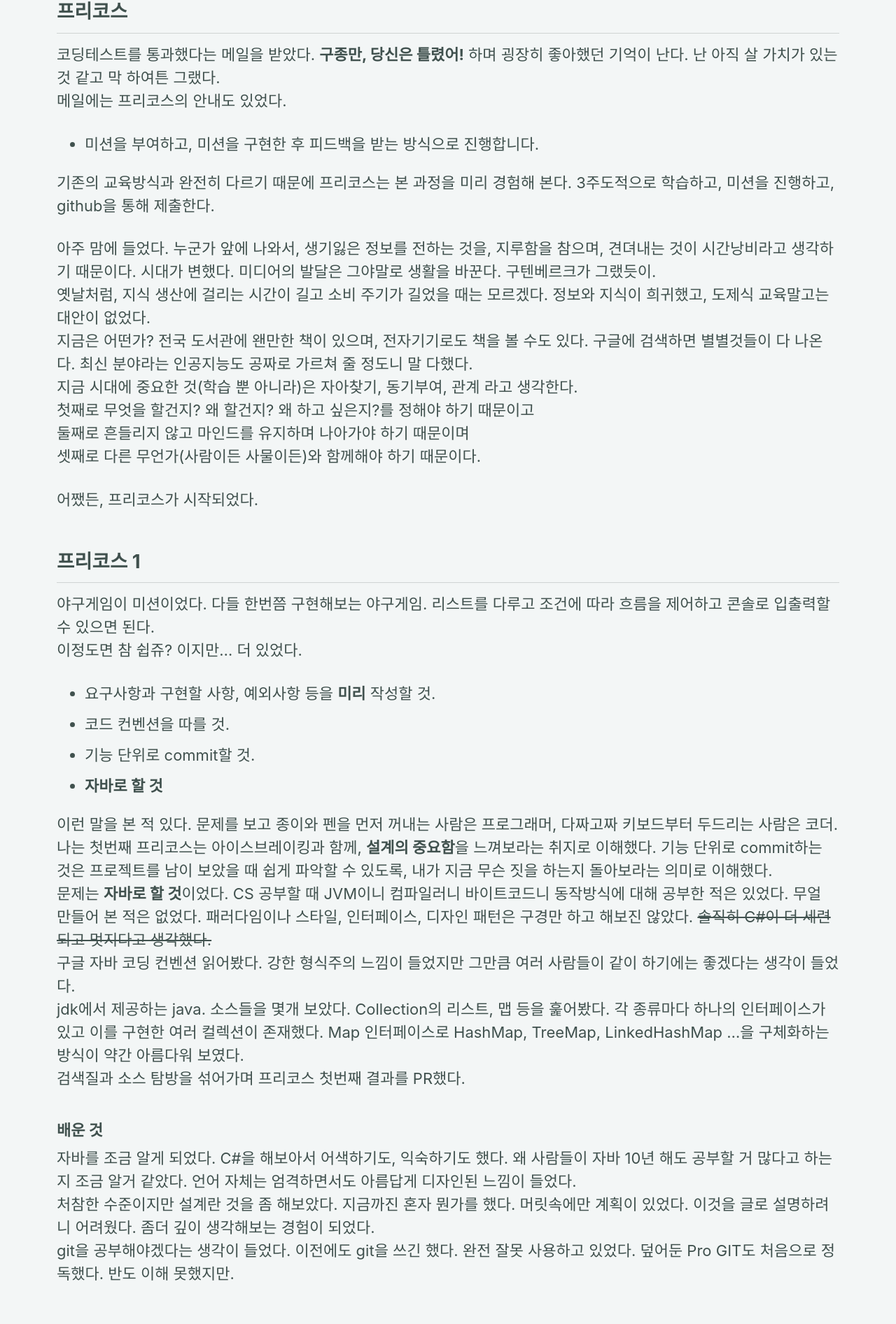
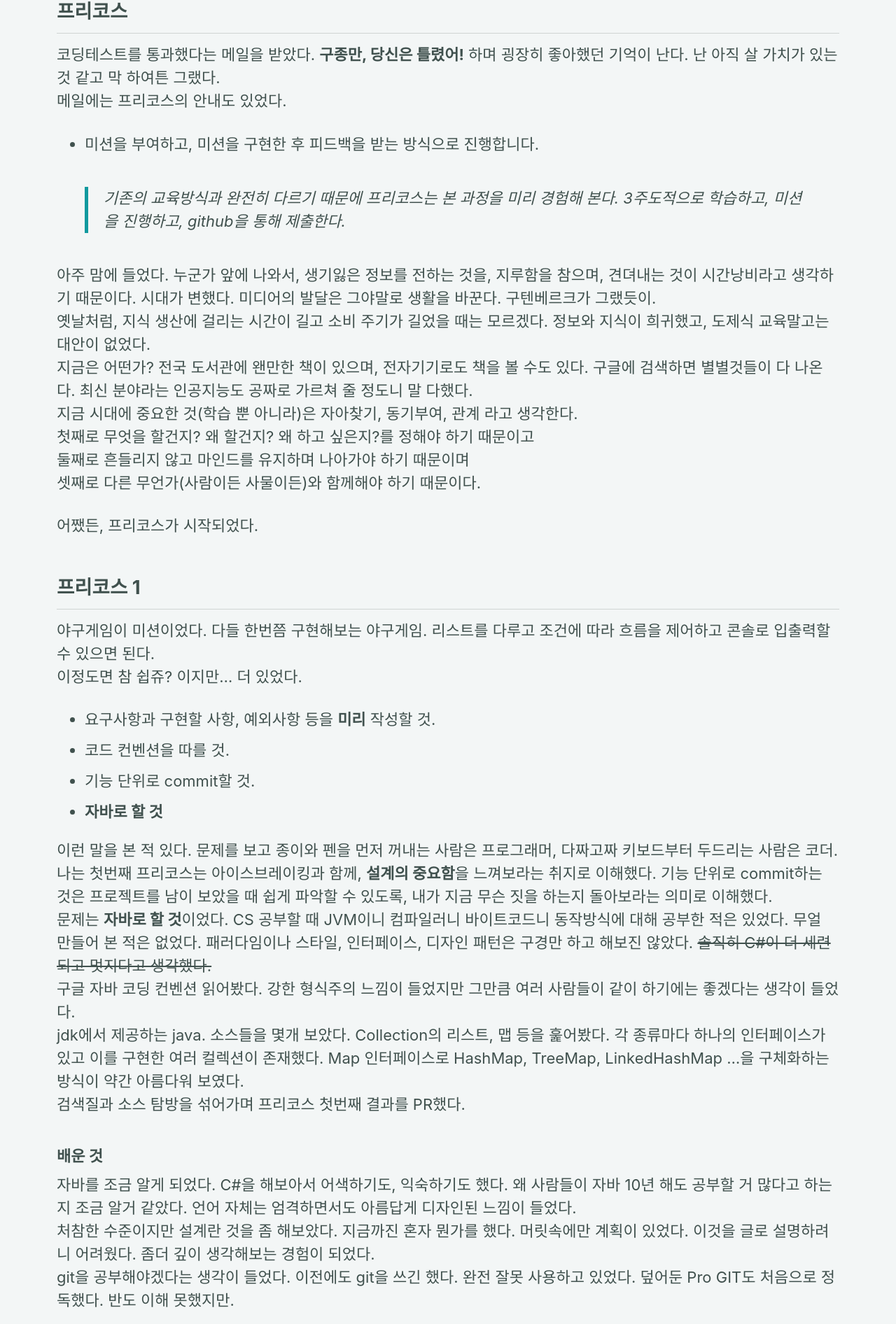
Before and after one commit to andole87/andole87.github.io, a Jekyll site: the page built from _posts/2019-04-10-woowahan-course.md, in a window 1280 px wide. Shown: the part 1476-3368 px from the top of the page at 70% size. Built offline with Jekyll 4.4.1, drawn with Linux system fonts in a browser that asks for light colours; cached includes are drawn as plain includes; comment, search, counter and statistics services are not loaded.

```diff
--- a/_posts/2019-04-10-woowahan-course.md
+++ b/_posts/2019-04-10-woowahan-course.md
@@ -32,8 +32,7 @@ comments: true
 코딩테스트를 통과했다는 메일을 받았다. **구종만, 당신은 틀렸어!** 하며 굉장히 좋아했던 기억이 난다. 난 아직 살 가치가 있는 것 같고 막 하여튼 그랬다.
 메일에는 프리코스의 안내도 있었다.
 - 미션을 부여하고, 미션을 구현한 후 피드백을 받는 방식으로 진행합니다.
-
-기존의 교육방식과 완전히 다르기 때문에 프리코스는 본 과정을 미리 경험해 본다.
+>기존의 교육방식과 완전히 다르기 때문에 프리코스는 본 과정을 미리 경험해 본다.
 3주도적으로 학습하고, 미션을 진행하고, github을 통해 제출한다.
 
 아주 맘에 들었다. 누군가 앞에 나와서, 생기잃은 정보를 전하는 것을, 지루함을 참으며, 견뎌내는 것이 시간낭비라고 생각하기 때문이다. 시대가 변했다. 미디어의 발달은 그야말로 생활을 바꾼다.  구텐베르크가 그랬듯이.
```
